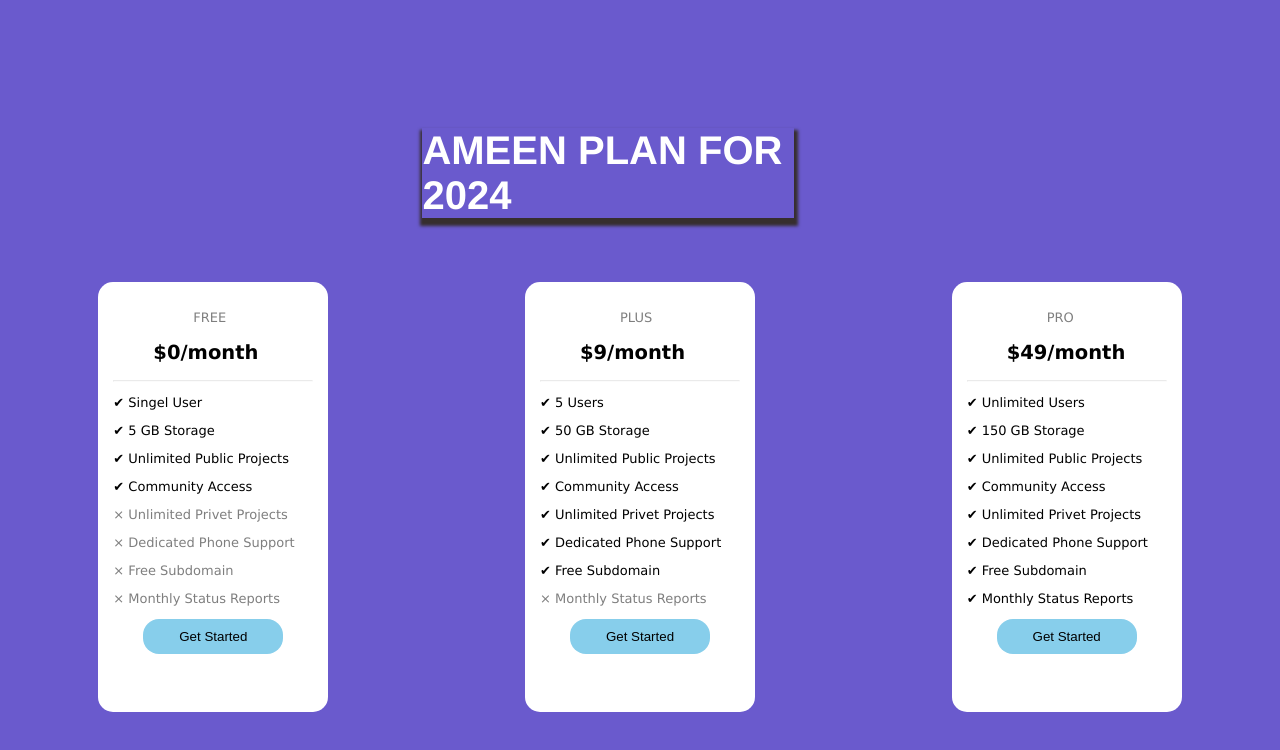
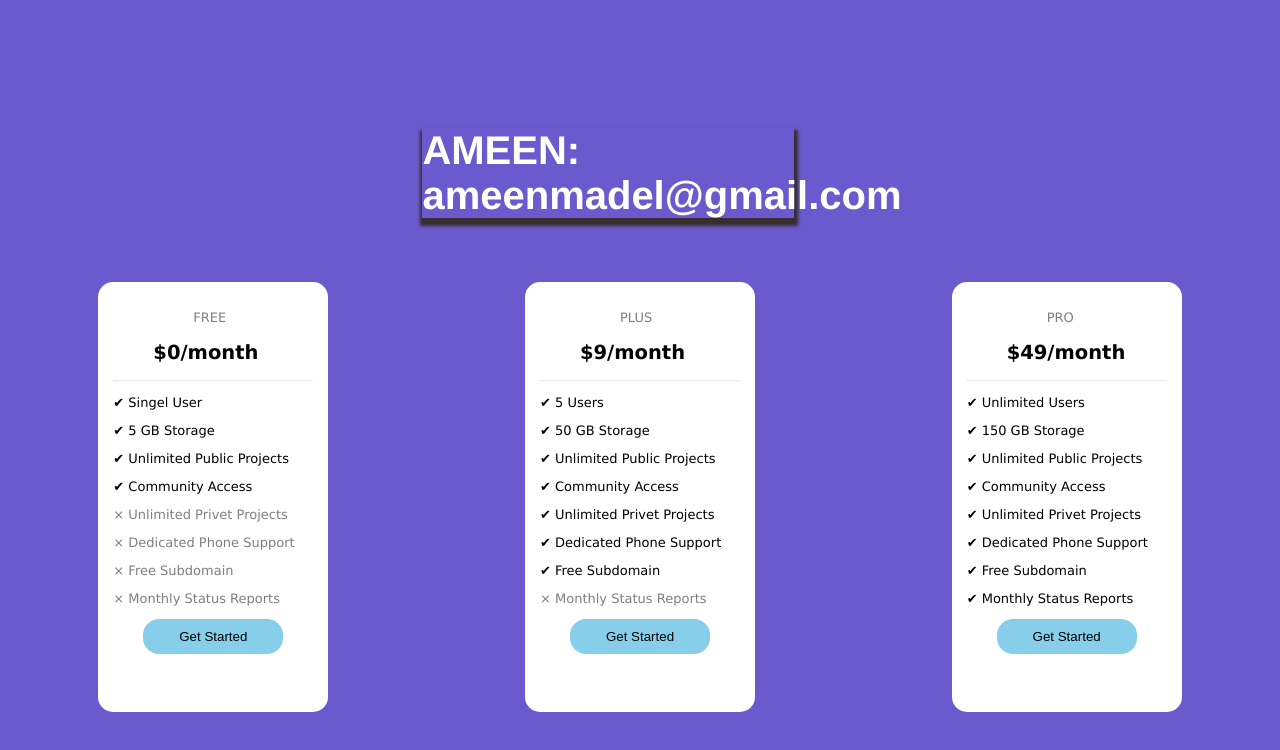
Before and after one commit to ameen01/test, a plain HTML site: page index.html in a window 1280 px wide. Drawn offline with Linux system fonts and the light colour scheme.

Commit message:
umdate email

```diff
--- a/index.html
+++ b/index.html
@@ -7,7 +7,7 @@
     <title>ex</title>
 </head>
 <body>
-    <h1 id="title_box">AMEEN PLAN FOR 2024</h1>
+    <h1 id="title_box">AMEEN: ameenmadel@gmail.com</h1>
     <div class="content">
         <div class="free">
             <p id="title">FREE</p>
```
